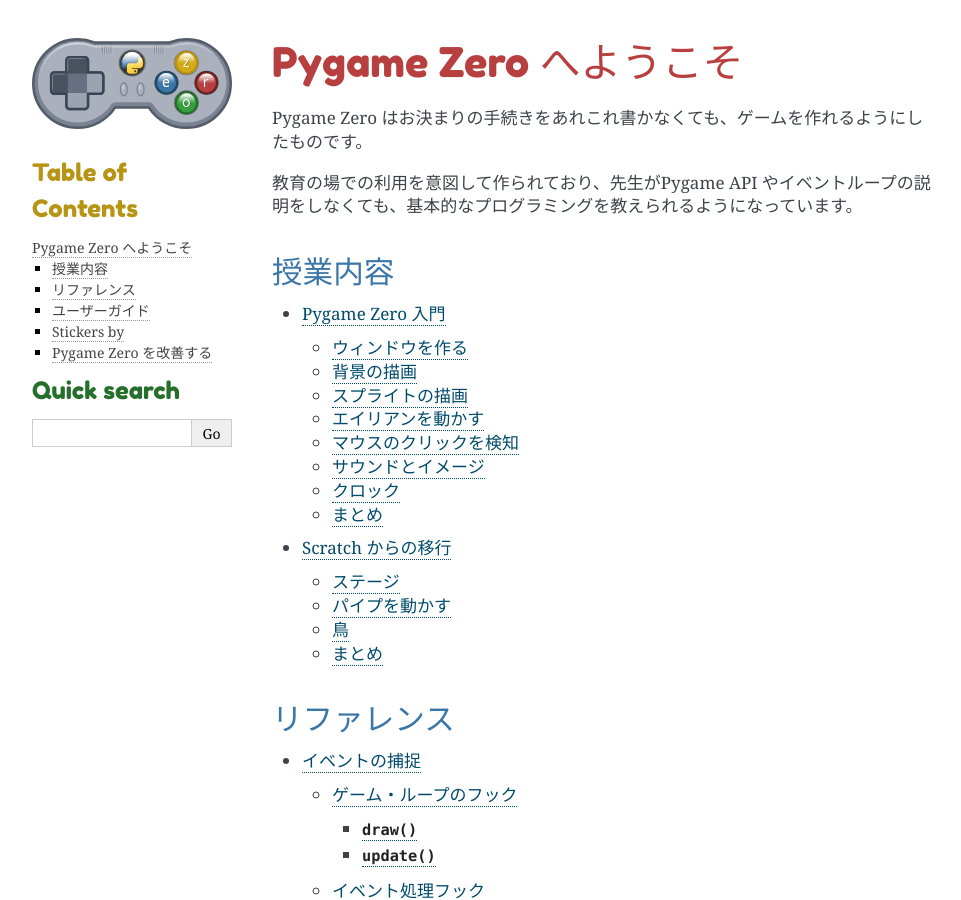
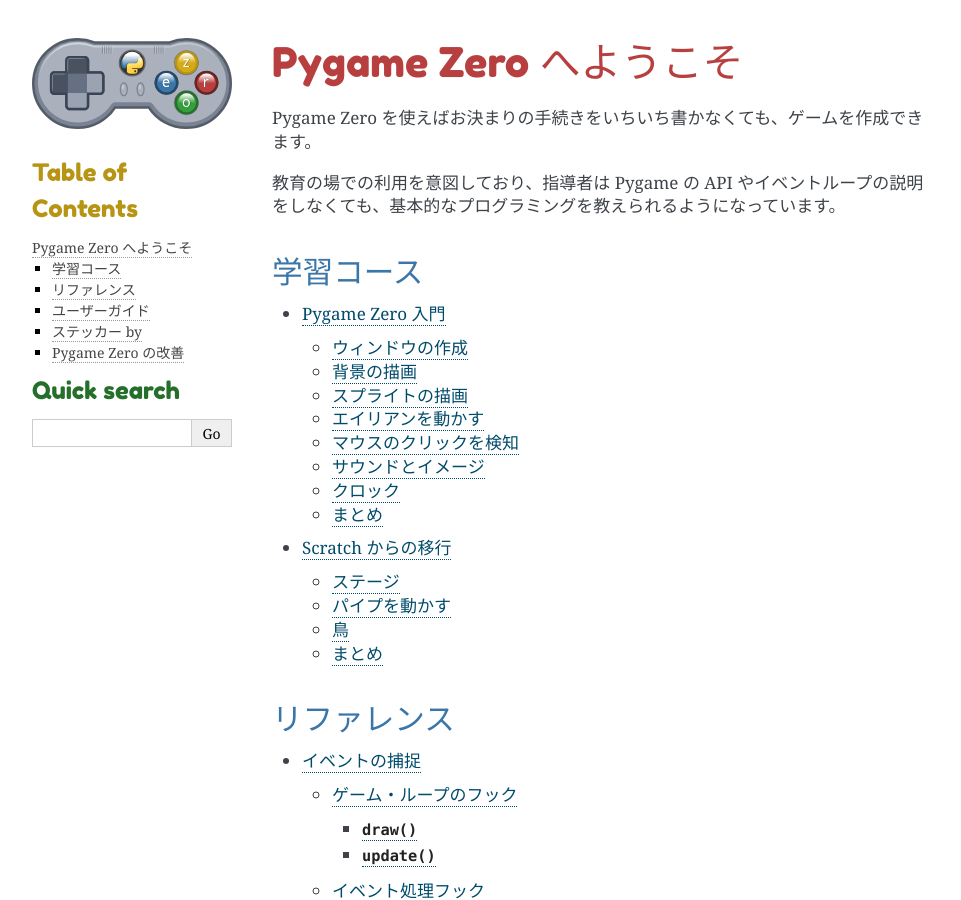
Before and after one commit to yasusii/pgzero-japanese, a Sphinx documentation site: the page built from doc/index.rst, in a window 1280 px wide and 900 px high. Shown: the whole window, without its empty margins (148-1109 px from the left). Built offline with Sphinx 7.4.7, drawn with Linux system fonts in a browser that asks for light colours; pages that are not in the unit, such as notebooks, are missing from menus; some of the changed text lies outside the part shown.

Commit message:
Some tweaks to documentation

```diff
--- a/doc/index.rst
+++ b/doc/index.rst
@@ -6,12 +6,12 @@
 Pygame Zero へようこそ
 ======================
 
-Pygame Zero はお決まりの手続きをあれこれ書かなくても、ゲームを作れるようにしたものです。
+Pygame Zero を使えばお決まりの手続きをいちいち書かなくても、ゲームを作成できます。
 
-教育の場での利用を意図して作られており、先生がPygame API やイベントループの説明をしなくても、基本的なプログラミングを教えられるようになっています。
+教育の場での利用を意図しており、指導者は Pygame の API やイベントループの説明をしなくても、基本的なプログラミングを教えられるようになっています。
 
-授業内容
---------
+学習コース
+----------
 
 .. toctree::
     :maxdepth: 2
@@ -45,16 +45,15 @@
     changelog
 
 
-Stickers by |Sticker Mule|
---------------------------
+ステッカー by |Sticker Mule|
+----------------------------
 
 .. |Sticker Mule| image:: _static/sticker-mule.svg
     :alt: Sticker Mule
     :height: 40
     :target: https://www.stickermule.com/supports/opensource
 
-`Sticker Mule`_ have graciously offered to provide Pygame Zero laptop stickers
-for learners.
+`Sticker Mule`_ は学習者向けに Pygame Zero のノートパソコン用ステッカーを提供しています。
 
 .. _`Sticker Mule`: https://www.stickermule.com/supports/opensource
 
@@ -64,8 +63,8 @@
     stickers
 
 
-Pygame Zero を改善する
-----------------------
+Pygame Zero の改善
+------------------
 
 .. toctree::
     :maxdepth: 2
```
Also changed, not shown: doc/introduction.rst (+28 -36 lines).
